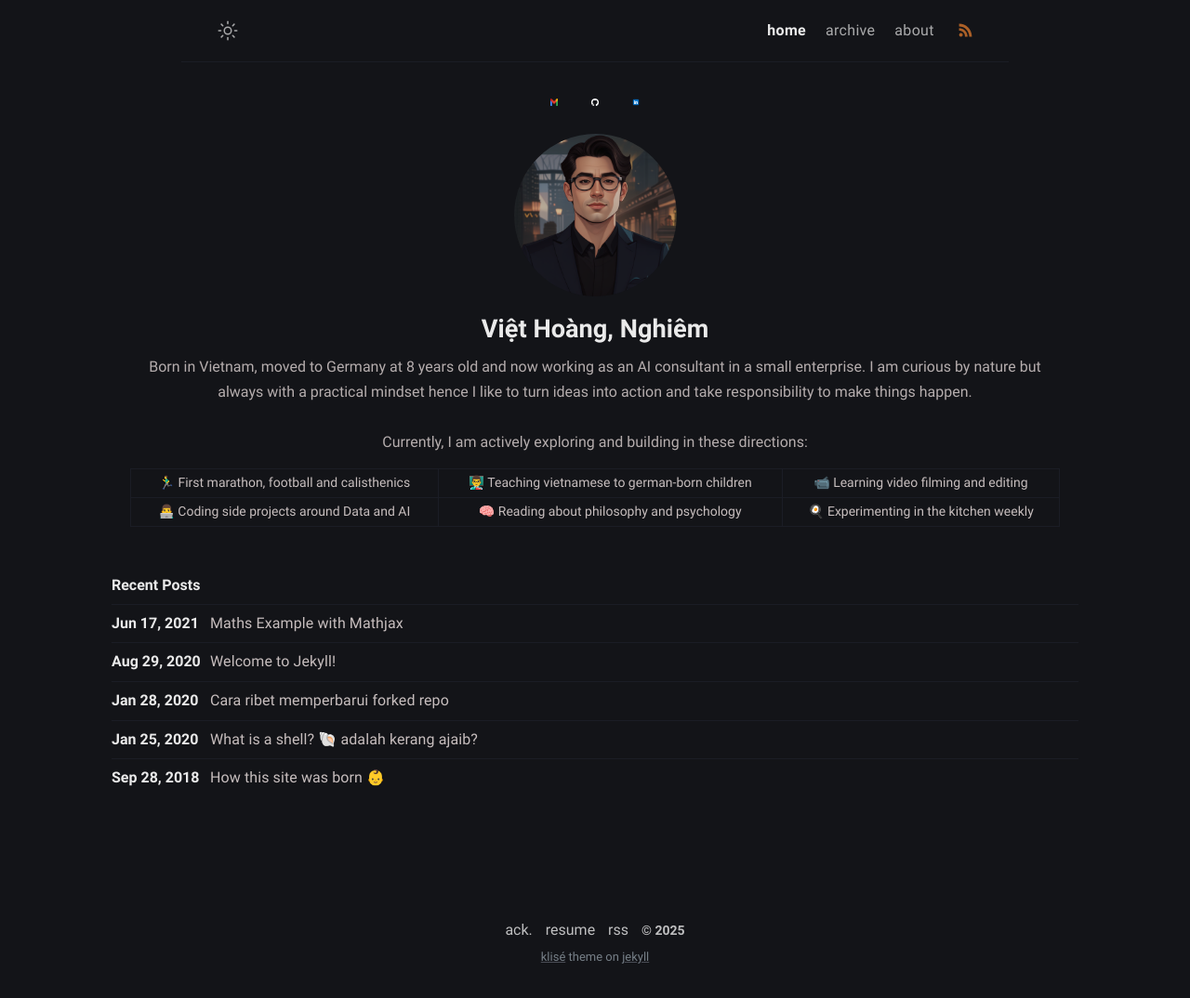
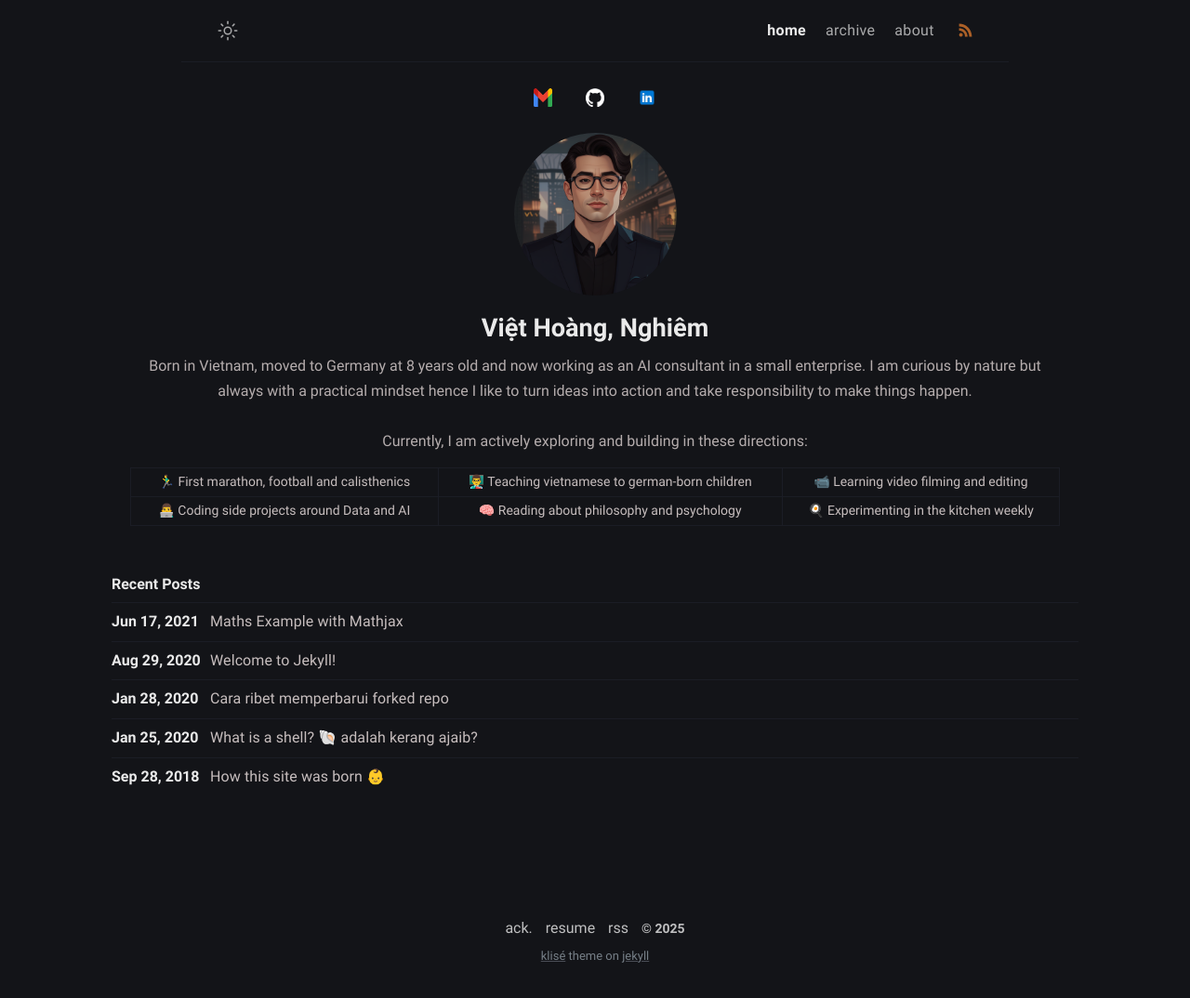
Before and after one commit to hoangnghiem17/hoangnghiem17.github.io, a Jekyll site: the page built from index.md, in a window 1280 px wide. Shown: the whole page at 93% size. Built offline with Jekyll 4.4.1, drawn with Linux system fonts in a browser that asks for light colours.

Commit message:
Layout Author Section

```diff
--- a/_includes/author.html
+++ b/_includes/author.html
@@ -1,13 +1,13 @@
 <div class="author">
   <div class="author-contacts large-contacts">
     <a href="mailto:{{ site.author.email }}" title="Email">
-      <img src="/assets/img/gmail.svg.png" alt="Gmail" class="contact-icon" style="width:0.5rem;height:0.5rem;" />
+      <img src="/assets/img/gmail.svg.png" alt="Gmail" class="contact-icon" style="width:1.25rem;height:1.25rem;" />
     </a>
     <a href="https://github.com/{{ site.author.github }}" title="GitHub" target="_blank">
-      <img src="/assets/img/github.svg.png" alt="GitHub" class="contact-icon" style="width:0.5rem;height:0.5rem;" />
+      <img src="/assets/img/github.svg.png" alt="GitHub" class="contact-icon" style="width:1.25rem;height:1.25rem;" />
     </a>
     <a href="https://www.linkedin.com/in/viet-hoang-nghiem-45371a201/" title="LinkedIn" target="_blank">
-      <img src="/assets/img/linkedin.svg.png" alt="LinkedIn" class="contact-icon" style="width:0.5rem;height:0.5rem;" />
+      <img src="/assets/img/linkedin.svg.png" alt="LinkedIn" class="contact-icon" style="width:1.25rem;height:1.25rem;" />
     </a>
   </div>
   <img
--- a/_sass/klise/_layout.scss
+++ b/_sass/klise/_layout.scss
@@ -181,7 +181,7 @@
 
 // Author
 .author {
-  margin-top: 0.5rem;
+  margin-top: 0.2rem;
   margin-bottom: 3rem;
   text-align: center;
   max-width: 1000px;
@@ -238,6 +238,10 @@
     opacity: 0.9;
     width: 100%;
     line-height: 1.688;
+  }
+
+  .author-contacts {
+    margin-bottom: 0.2rem;
   }
 }
 
```
